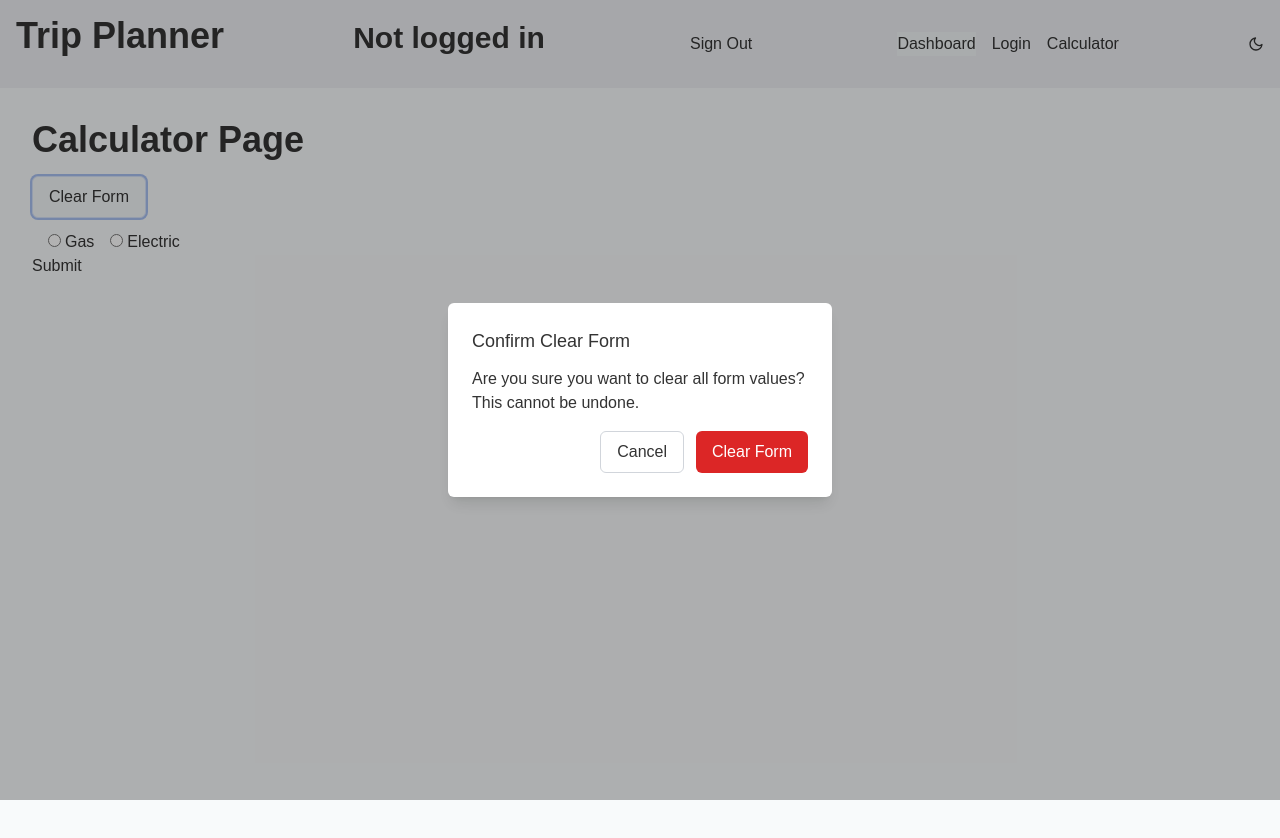
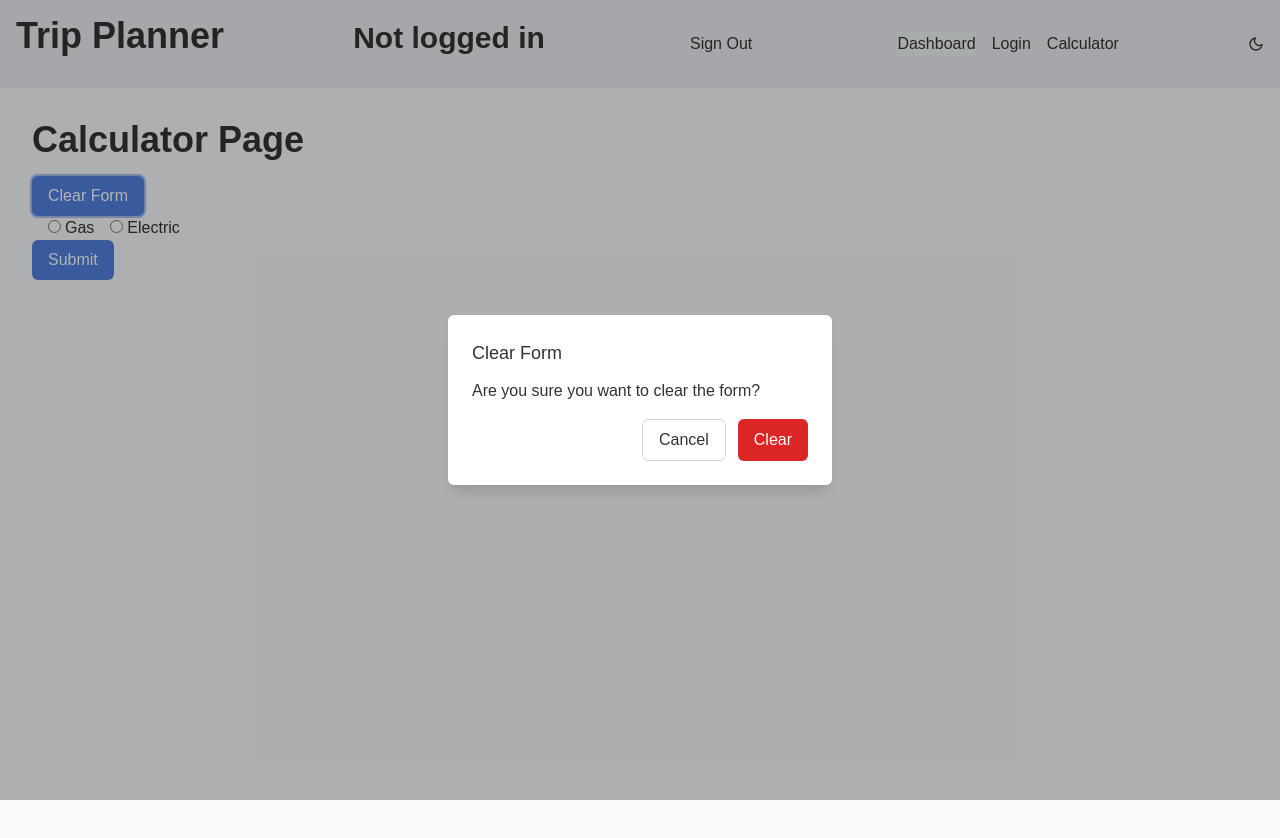
Before and after one commit to adamhinton/mileagebuddy, a Next.js app: page /calculator in a window 1280 px wide. Both pictures are taken after a click on the button "Clear Form". Shown: the top 838 px of the page. Built offline with nearby package versions, Linux system fonts and the light colour scheme; no server answers.

Commit message:
Make generic form button

```diff
--- a/src/app/calculator/CalculatorFormComponents/ClearFormButton.tsx
+++ /dev/null
@@ -1,79 +0,0 @@
-// _______________________________________________________
-// This is a button the user can hit to clear all form values and start over
-// It shows a confirmation dialog to make sure the user really wants to clear the form
-// Right now it's only used in the calculator form, but it could be used in other forms
-// _______________________________________________________
-
-import { useState } from "react";
-
-/** User hits this button to clear all form values and start over
- *
- * Shows a popup asking user to confirm they want to clear the form
- */
-const ClearFormButton = ({ onClick }: { onClick: () => void }) => {
-	// Show confirmation dialog when user clicks the button
-	const [showConfirmation, setShowConfirmation] = useState(false);
-
-	const handleClearClick = () => {
-		setShowConfirmation(true);
-	};
-
-	// When user confirms they want to clear the form
-	const handleConfirm = () => {
-		onClick();
-		setShowConfirmation(false);
-	};
-
-	// When user cancels clearing the form
-	const handleCancel = () => {
-		setShowConfirmation(false);
-	};
-
-	return (
-		<>
-			<button
-				type="button"
-				onClick={handleClearClick}
-				className="px-4 py-2 mr-3 rounded-md
-          bg-background-elevated text-neutral-text
-          border border-primary-100 hover:bg-background-highlight
-          transition-colors focus:outline-none focus:ring-2
-          focus:ring-primary-200 dark:border-primary-200
-          text-sm sm:text-base mb-3"
-				aria-label="Clear form values"
-			>
-				Clear Form
-			</button>
-
-			{showConfirmation && (
-				<div className="fixed inset-0 bg-black bg-opacity-30 flex items-center justify-center z-50">
-					<div className="bg-white dark:bg-gray-800 p-6 rounded-md shadow-lg max-w-sm w-full">
-						<h3 className="text-lg font-medium mb-3">Confirm Clear Form</h3>
-						<p className="mb-4">
-							Are you sure you want to clear all form values? This cannot be
-							undone.
-						</p>
-						<div className="flex justify-end space-x-3">
-							<button
-								type="button"
-								onClick={handleCancel}
-								className="px-4 py-2 rounded-md border border-gray-300 hover:bg-gray-100 dark:border-gray-600 dark:hover:bg-gray-700"
-							>
-								Cancel
-							</button>
-							<button
-								type="button"
-								onClick={handleConfirm}
-								className="px-4 py-2 rounded-md bg-red-600 text-white hover:bg-red-700"
-							>
-								Clear Form
-							</button>
-						</div>
-					</div>
-				</div>
-			)}
-		</>
-	);
-};
-
-export default ClearFormButton;
--- /dev/null
+++ b/src/app/calculator/CalculatorFormComponents/FormButton.tsx
@@ -0,0 +1,157 @@
+// _______________________________________________________
+// This is a generic button component for forms with optional confirmation dialog
+// It can be used for submit, clear form, cancel, or any other form actions
+// The confirmation dialog is optional and configurable
+// _______________________________________________________
+
+import { useState } from "react";
+
+type ButtonVariant = "primary" | "danger" | "secondary";
+
+/**
+ * Configuration options for the confirmation dialog. All fields optional because they have default values
+ */
+type ConfirmationDialogOptions = {
+	title?: string;
+	message?: string;
+	confirmButtonText?: string;
+	cancelButtonText?: string;
+};
+
+/**
+ * Base props shared by all button configurations
+ *
+ * Don't use this type. It's extended to make different config options. Use FormButtonProps instead.
+ */
+type FormButtonPropsBase = {
+	onClick: () => void;
+	/** Button text */
+	text: string;
+	variant?: ButtonVariant;
+	/** Disable the button */
+	isDisabled?: boolean;
+	className?: string;
+	ariaLabel?: string;
+	type?: "submit";
+};
+
+/**
+ * Props for button with confirmation dialog required
+ */
+type FormButtonPropsWithConfirmationDialog = FormButtonPropsBase & {
+	isConfirmationRequired: true;
+	confirmationDialogOptions: ConfirmationDialogOptions;
+};
+
+/**
+ * Props for button without confirmation dialog
+ */
+type FormButtonPropsWithoutConfirmationDialog = FormButtonPropsBase & {
+	isConfirmationRequired: false;
+	confirmationDialogOptions?: never;
+};
+
+/**
+ * Union type representing all valid button configurations
+ *
+ * TS types should always represent valid states. So, if isConfirmationRequired is true, confirmationDialogOptions must be provided. If it's false, confirmationDialogOptions must not be provided.
+ */
+type FormButtonProps =
+	| FormButtonPropsWithConfirmationDialog
+	| FormButtonPropsWithoutConfirmationDialog;
+
+/**
+ * Generic form button component that can optionally show a confirmation dialog
+ *
+ * Can be used for submit, clear, cancel, or any other form actions
+ */
+const FormButton = ({
+	onClick,
+	text,
+	isConfirmationRequired = false,
+	confirmationDialogOptions = {
+		title: "Confirm Action",
+		message: "Are you sure you want to proceed? This action cannot be undone.",
+		confirmButtonText: "Confirm",
+		cancelButtonText: "Cancel",
+	},
+	variant = "primary",
+	isDisabled = false,
+	className = "",
+	ariaLabel,
+}: FormButtonProps) => {
+	// Show confirmation dialog when user clicks the button
+	const [showConfirmation, setShowConfirmation] = useState(false);
+
+	const handleClick = () => {
+		if (isConfirmationRequired) {
+			setShowConfirmation(true);
+		} else {
+			onClick();
+		}
+	};
+
+	// When user confirms the action
+	const handleConfirm = () => {
+		onClick();
+		setShowConfirmation(false);
+	};
+
+	// When user cancels the action
+	const handleCancel = () => {
+		setShowConfirmation(false);
+	};
+
+	// Determine button style based on variant
+	const buttonStyles = {
+		primary:
+			"bg-primary text-white hover:bg-primary-600 focus:ring-primary-200",
+		danger: "bg-red-600 text-white hover:bg-red-700 focus:ring-red-200",
+		secondary:
+			"bg-background-elevated text-neutral-text border border-primary-100 hover:bg-background-highlight focus:ring-primary-200 dark:border-primary-200",
+	};
+
+	return (
+		<>
+			<button
+				type="button"
+				onClick={handleClick}
+				className={`px-4 py-2 rounded-md transition-colors focus:outline-none focus:ring-2
+          text-sm sm:text-base ${buttonStyles[variant]} ${className}`}
+				aria-label={ariaLabel || text}
+				disabled={isDisabled}
+			>
+				{text}
+			</button>
+
+			{isConfirmationRequired && showConfirmation && (
+				<div className="fixed inset-0 bg-black bg-opacity-30 flex items-center justify-center z-50">
+					<div className="bg-white dark:bg-gray-800 p-6 rounded-md shadow-lg max-w-sm w-full">
+						<h3 className="text-lg font-medium mb-3">
+							{confirmationDialogOptions.title}
+						</h3>
+						<p className="mb-4">{confirmationDialogOptions.message}</p>
+						<div className="flex justify-end space-x-3">
+							<button
+								type="button"
+								onClick={handleCancel}
+								className="px-4 py-2 rounded-md border border-gray-300 hover:bg-gray-100 dark:border-gray-600 dark:hover:bg-gray-700"
+							>
+								{confirmationDialogOptions.cancelButtonText}
+							</button>
+							<button
+								type="button"
+								onClick={handleConfirm}
+								className="px-4 py-2 rounded-md bg-red-600 text-white hover:bg-red-700"
+							>
+								{confirmationDialogOptions.confirmButtonText}
+							</button>
+						</div>
+					</div>
+				</div>
+			)}
+		</>
+	);
+};
+
+export default FormButton;
--- a/src/app/calculator/page.tsx
+++ b/src/app/calculator/page.tsx
@@ -23,8 +23,8 @@ import {
 	useFormNavigation,
 } from "./calculatorUtils/FormNavUtils";
 import FormSubSections from "./CalculatorFormComponents/AllFormSubSections";
-import ClearFormButton from "./CalculatorFormComponents/ClearFormButton";
 import getSavedFormValuesFromLocalStorage from "./calculatorUtils/getSavedFormValuesFromLocalStorage";
+import FormButton from "./CalculatorFormComponents/FormButton";
 
 // TYPES/VALIDATION
 // Vehicle is DeepReadOnly right now, need to make mutable version for this which will be easy
@@ -184,7 +184,18 @@ const CalculateMileageForm = () => {
 			{isShowErrorSummary && <FormErrorSummary errors={errors} />}
 
 			{/* User can click this to clear all form values */}
-			<ClearFormButton onClick={clearAllFormValues} />
+			<FormButton
+				onClick={clearAllFormValues}
+				text="Clear Form"
+				variant="primary"
+				isConfirmationRequired={true}
+				confirmationDialogOptions={{
+					title: "Clear Form",
+					message: "Are you sure you want to clear the form?",
+					confirmButtonText: "Clear",
+					cancelButtonText: "Cancel",
+				}}
+			/>
 
 			<div className="ml-4">
 				<label className="mr-4">
@@ -219,15 +230,16 @@ const CalculateMileageForm = () => {
 				watchedVehicleType={watchedVehicleType}
 			/>
 
-			<button
+			<FormButton
+				text={isSubmitting ? "Loading" : "Submit"}
 				className="submit"
-				disabled={isSubmitting}
+				isDisabled={isSubmitting}
 				onClick={() => {
 					setisShowErrorSummary(errors ? true : false);
 				}}
-			>
-				{isSubmitting ? "Loading" : "Submit"}
-			</button>
+				isConfirmationRequired={false}
+				type={"submit"}
+			></FormButton>
 		</form>
 	);
 };
```
